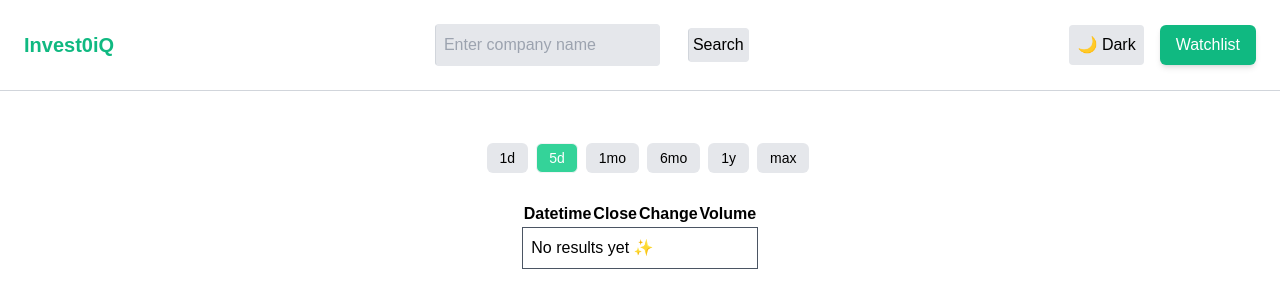
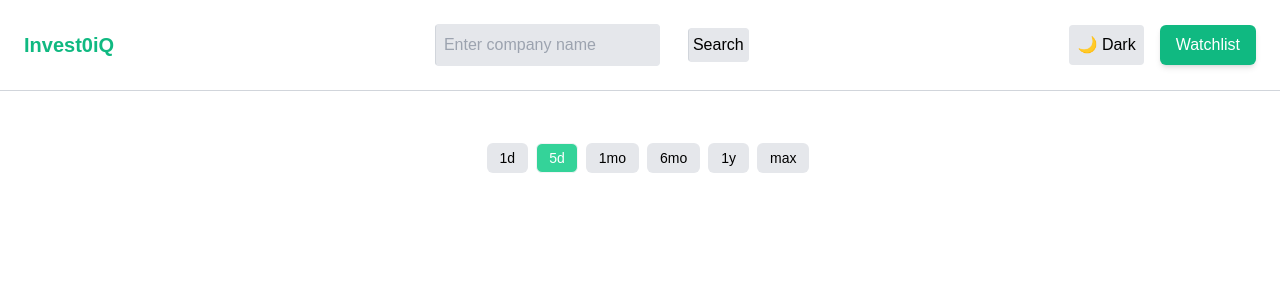
Before and after one commit to c22emigr/stockapp, a React (Create React App) app: page / in a window 1280 px wide. Shown: the top 308 px of the page. Built offline with nearby package versions, Linux system fonts and the light colour scheme.

Commit message:
Changed DarkMode colors

```diff
--- a/src/App.js
+++ b/src/App.js
@@ -69,7 +69,7 @@ function App() {
     <div className={`${DarkMode ? 'dark' : ''} min-h-screen transition-colors duration-250`}>
 
     {/* HEADER */}
-    <div className="flex justify-between items-center px-6 py-4 bg-white dark:bg-gray-900 shadow-md border-b border-gray-300 dark:border-gray-700">
+    <div className="flex justify-between items-center px-6 py-4 bg-white dark:bg-[#1d2228] shadow-md border-b border-gray-300 dark:border-gray-700">
       <div className="text-xl font-bold text-emerald-500">
         Invest0iQ
       </div>
@@ -96,7 +96,7 @@ function App() {
     </div>
 
 
-    <div className="bg-white dark:bg-gray-900 p-2 min-h-screen transition-colors duration-250">
+    <div className="bg-white dark:bg-[#1d2228] p-2 min-h-screen transition-colors duration-250">
 
     {/* MINIDASHBOARD + STOCKCHART */}
     <div className="flex justify-center">
@@ -127,37 +127,6 @@ function App() {
       </div>
     </div>
 
-      {/* STOCKS DISPLAYED */}
-      <div className="flex justify-center">
-        <table>
-          <thead>
-            <tr className="pad">
-              <th>Datetime</th>
-              <th>Close</th>
-              <th>Change</th>
-              <th>Volume</th>
-            </tr>
-          </thead>
-          <tbody className="">
-            {stocks.length > 0 ? (
-              stocks.map((stock, index) => (
-                <tr key={index} className="pad">
-                  <td>{stock.Date}</td>
-                  <td>{parseFloat(stock.Close).toFixed(2)}</td>
-                  <td>{parseFloat(stock.Pct_Change).toFixed(2)}</td>
-                  <td>{stock.Volume}</td>
-                </tr>
-              ))
-            ) : (
-              <tr>
-                <td colSpan="7">No results yet ✨</td>
-              </tr>
-            )}
-          </tbody>
-        </table>
-      </div>
-
-
     </div>
     </div>
     </div>
--- a/src/components/CompanyOverview.js
+++ b/src/components/CompanyOverview.js
@@ -18,7 +18,7 @@ const CompanyOverview = ({info}) => {
     } = info;
 
     return (
-    <div className="bg-white dark:bg-gray-800 dark:text-white p-4 mb-7 rounded shadow-md text-sm w-full max-w-[300px]">
+    <div className="bg-white dark:bg-[#232a31] dark:text-white p-4 mb-7 rounded shadow-md text-sm w-full max-w-[300px]">
 
     {/* EXPANDABLE BUTTON FOR SUMMARY */}
     <button
--- a/src/components/MiniDashboard.js
+++ b/src/components/MiniDashboard.js
@@ -15,7 +15,7 @@ const MiniDashboard = ({ stockdata }) => {
     console.log("MiniDashboard props", stockdata[0]);
 
     return (
-        <div className="p-7 w-96 bg-white dark:bg-gray-800 dark:text-gray-100 rounded shadow-md w-full max-w-md mx-auto mb-7">
+        <div className="p-7 w-96 bg-white dark:bg-[#232a31] dark:text-gray-100 rounded shadow-md w-full max-w-md mx-auto mb-7">
         <div>
             <p className="text-xl font-bold">{stockdata[0].stockname}</p>
             <FavoriteButton symbol={stockdata[0].symbol} />
--- a/src/components/RecommendationCard.js
+++ b/src/components/RecommendationCard.js
@@ -3,7 +3,7 @@ import React, { useState } from "react";
 const RecommendationCard = ({ recommendation }) => {
   if (!recommendation) return null;
   return (
-    <div className="bg-white dark:bg-gray-800 dark:text-gray-100 p-4 rounded shadow-md w-full max-w-md mx-auto">
+    <div className="bg-white dark:bg-[#232a31] dark:text-gray-100 p-4 rounded shadow-md w-full max-w-md mx-auto">
       <h3 className="font-semibold mb-1">📊 Analyst Consensus</h3>
       <p>Buy: ✅ {recommendation.buy}</p>
       <p>Hold: 🤝 {recommendation.hold}</p>
--- a/src/components/SentimentCard.js
+++ b/src/components/SentimentCard.js
@@ -3,7 +3,7 @@ import React, { useState } from "react";
 const SentimentCard = ({ sentiment }) => {
     if (!sentiment) return null;
     return (
-        <div className="bg-white dark:bg-gray-800 dark:text-gray-100 p-4 rounded shadow-md">
+        <div className="bg-white dark:bg-[#232a31] dark:text-gray-100 p-4 rounded shadow-md">
         <h3 className="font-semibold mb-1">💬 Market Sentiment</h3>
         <p>📰 News Buzz Score: {sentiment.buzz?.buzz}</p>
         <p>🔺 Twitter: {sentiment.sentiment?.twitter?.score > 0 ? "Positive" : "Negative"}</p>
```
